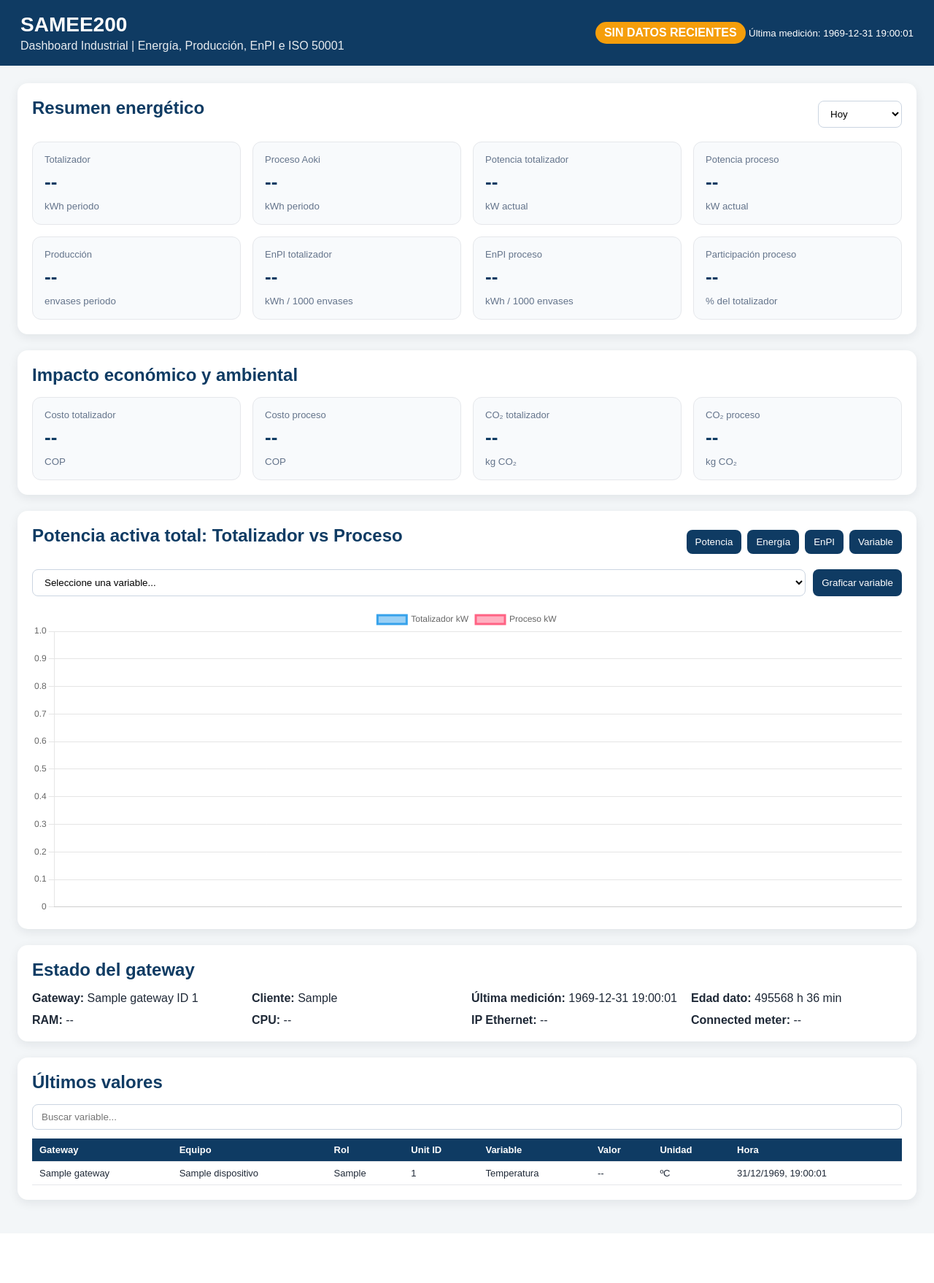
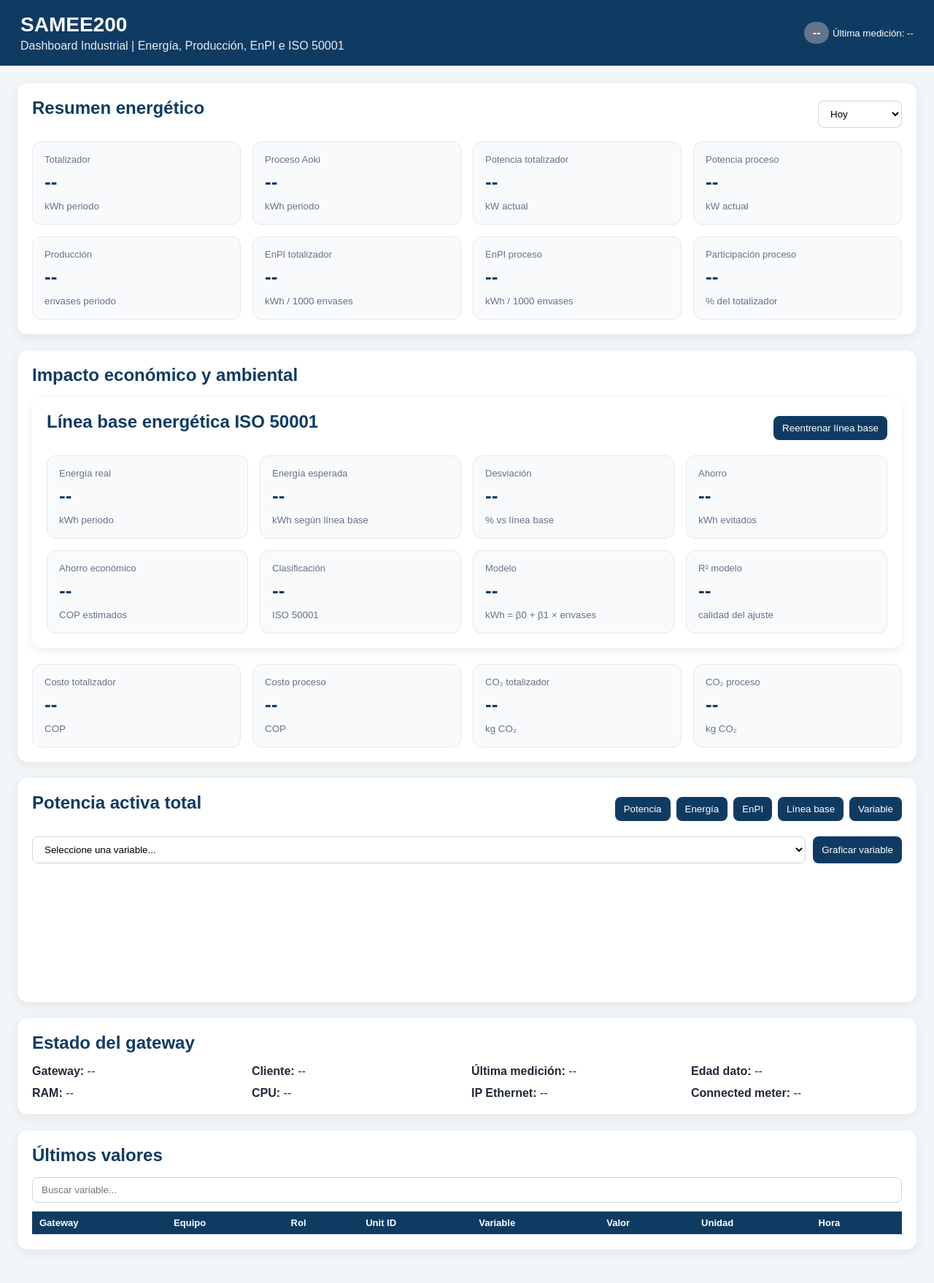
Before and after one commit to pyptec/scr, a Flask app: page /dashboard in a window 1280 px wide. Shown: the whole page at 73% size. Before the commit the page ends 1659 px from the top, so only its background shows below. Run offline with Flask 3, Linux system fonts and the light colour scheme; data comes from the database, SQL or seed files in the repository; tables that the repository leaves empty hold one stand-in row (values such as "Sample post"); data that the repository does not hold is empty; a map, chart or similar area stays blank.

Commit message:
se crea la linea base

```diff
--- a/static/js/dashboard.js
+++ b/static/js/dashboard.js
@@ -130,6 +130,73 @@ function reconstruirIpv4DesdeDigitos(valor) {
     );
 
     return privadas[0] || resultados[0];
+}
+
+async function cargarLineaBase() {
+    const rango = obtenerRangoUnix();
+
+    const res = await fetch(`/api/linea-base?inicio=${rango.inicio}&fin=${rango.fin}`);
+    const data = await res.json();
+
+    if (data.ok === false || data.error) {
+        document.getElementById("lbClasificacion").innerText = "Sin modelo";
+        document.getElementById("lbMensaje").innerText = data.error || "No hay datos suficientes";
+        return;
+    }
+
+    document.getElementById("lbEnergiaReal").innerText =
+        formatearNumero(data.energia?.real_kwh, 3);
+
+    document.getElementById("lbEnergiaEsperada").innerText =
+        formatearNumero(data.energia?.esperada_kwh, 3);
+
+    document.getElementById("lbDesviacionPct").innerText =
+        formatearNumero(data.energia?.desviacion_pct, 2);
+
+    document.getElementById("lbAhorroKwh").innerText =
+        formatearNumero(data.energia?.ahorro_kwh, 3);
+
+    document.getElementById("lbAhorroCop").innerText =
+        formatearEntero(data.impacto?.ahorro_cop);
+
+    document.getElementById("lbClasificacion").innerText =
+        data.clasificacion || "--";
+
+    document.getElementById("lbMensaje").innerText =
+        data.mensaje || "ISO 50001";
+
+    const beta0 = data.modelo?.beta0;
+    const beta1 = data.modelo?.beta1;
+
+    if (beta0 !== undefined && beta1 !== undefined) {
+        document.getElementById("lbModelo").innerText =
+            `${formatearNumero(beta0, 2)} + ${formatearNumero(beta1, 5)}x`;
+    } else {
+        document.getElementById("lbModelo").innerText = "--";
+    }
+
+    document.getElementById("lbR2").innerText =
+        formatearNumero(data.modelo?.r2, 3);
+}
+
+
+async function entrenarLineaBase() {
+    const ok = confirm("¿Desea reentrenar la línea base energética con muestras simuladas?");
+
+    if (!ok) {
+        return;
+    }
+
+    const res = await fetch("/api/linea-base/entrenar?dias=30");
+    const data = await res.json();
+
+    if (data.ok) {
+        alert("Línea base reentrenada correctamente.");
+    } else {
+        alert("No fue posible entrenar la línea base.");
+    }
+
+    await cargarLineaBase();
 }
 
 async function cargarDashboard() {
@@ -373,7 +440,36 @@ async function mostrarGrafica(tipo) {
             }
         });
     }
+    if (tipo === "linea_base") {
+        document.getElementById("tituloGrafica").innerText =
+            "Línea base ISO 50001: Energía real vs esperada";
 
+        const rango = obtenerRangoUnix();
+
+        const res = await fetch(`/api/linea-base?inicio=${rango.inicio}&fin=${rango.fin}`);
+        const data = await res.json();
+
+        const energiaReal = data.energia?.real_kwh || 0;
+        const energiaEsperada = data.energia?.esperada_kwh || 0;
+        const ahorro = data.energia?.ahorro_kwh || 0;
+        const sobreconsumo = data.energia?.sobreconsumo_kwh || 0;
+
+        chartPrincipal = new Chart(ctx, {
+            type: "bar",
+            data: {
+                labels: ["Real", "Esperada", "Ahorro", "Sobreconsumo"],
+                datasets: [{
+                    label: "kWh",
+                    data: [
+                        energiaReal,
+                        energiaEsperada,
+                        ahorro,
+                        sobreconsumo
+                    ]
+                }]
+            }
+        });
+    }
     if (tipo === "variable") {
         await graficarVariableSeleccionada();
     }
@@ -507,6 +603,7 @@ function filtrarTablaUltimos() {
 
 async function actualizarTodo() {
     await cargarDashboard();
+    await cargarLineaBase();
     await cargarEstado();
     await cargarUltimosValores();
 
--- a/templates/dashboard.html
+++ b/templates/dashboard.html
@@ -92,6 +92,63 @@
     <section class="panel">
         <h2>Impacto económico y ambiental</h2>
 
+        <section class="panel">
+            <div class="panel-header">
+                <h2>Línea base energética ISO 50001</h2>
+                <button onclick="entrenarLineaBase()">Reentrenar línea base</button>
+            </div>
+
+            <div class="grid-kpi">
+                <div class="card">
+                    <span>Energía real</span>
+                    <strong id="lbEnergiaReal">--</strong>
+                    <small>kWh periodo</small>
+                </div>
+
+                <div class="card">
+                    <span>Energía esperada</span>
+                    <strong id="lbEnergiaEsperada">--</strong>
+                    <small>kWh según línea base</small>
+                </div>
+
+                <div class="card">
+                    <span>Desviación</span>
+                    <strong id="lbDesviacionPct">--</strong>
+                    <small>% vs línea base</small>
+                </div>
+
+                <div class="card">
+                    <span>Ahorro</span>
+                    <strong id="lbAhorroKwh">--</strong>
+                    <small>kWh evitados</small>
+                </div>
+
+                <div class="card">
+                    <span>Ahorro económico</span>
+                    <strong id="lbAhorroCop">--</strong>
+                    <small>COP estimados</small>
+                </div>
+
+                <div class="card">
+                    <span>Clasificación</span>
+                    <strong id="lbClasificacion">--</strong>
+                    <small id="lbMensaje">ISO 50001</small>
+                </div>
+
+                <div class="card">
+                    <span>Modelo</span>
+                    <strong id="lbModelo">--</strong>
+                    <small>kWh = β0 + β1 × envases</small>
+                </div>
+
+                <div class="card">
+                    <span>R² modelo</span>
+                    <strong id="lbR2">--</strong>
+                    <small>calidad del ajuste</small>
+                </div>
+            </div>
+        </section>
+
         <div class="grid-kpi">
             <div class="card">
                 <span>Costo totalizador</span>
@@ -127,6 +184,7 @@
                 <button onclick="mostrarGrafica('potencia')">Potencia</button>
                 <button onclick="mostrarGrafica('energia')">Energía</button>
                 <button onclick="mostrarGrafica('enpi')">EnPI</button>
+                <button onclick="mostrarGrafica('linea_base')">Línea base</button>
                 <button onclick="mostrarGrafica('variable')">Variable</button>
             </div>
         </div>
```
